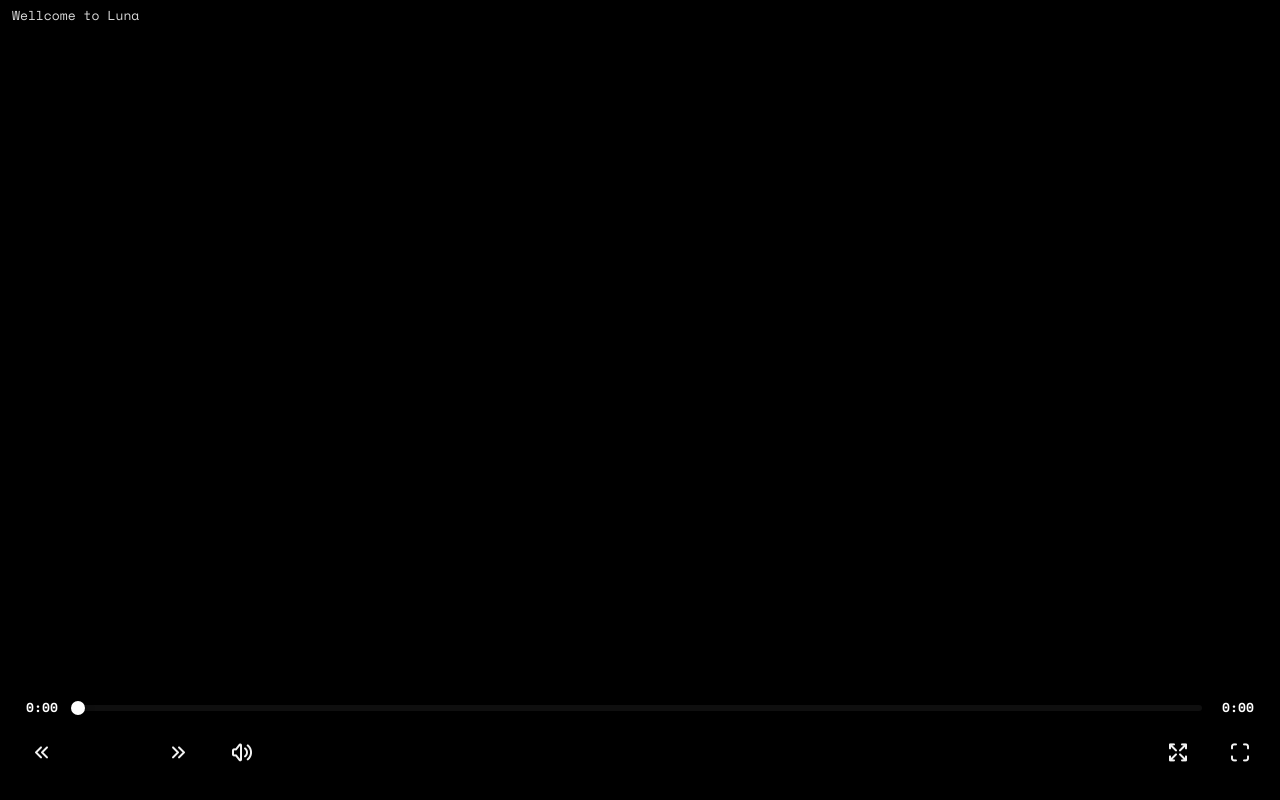
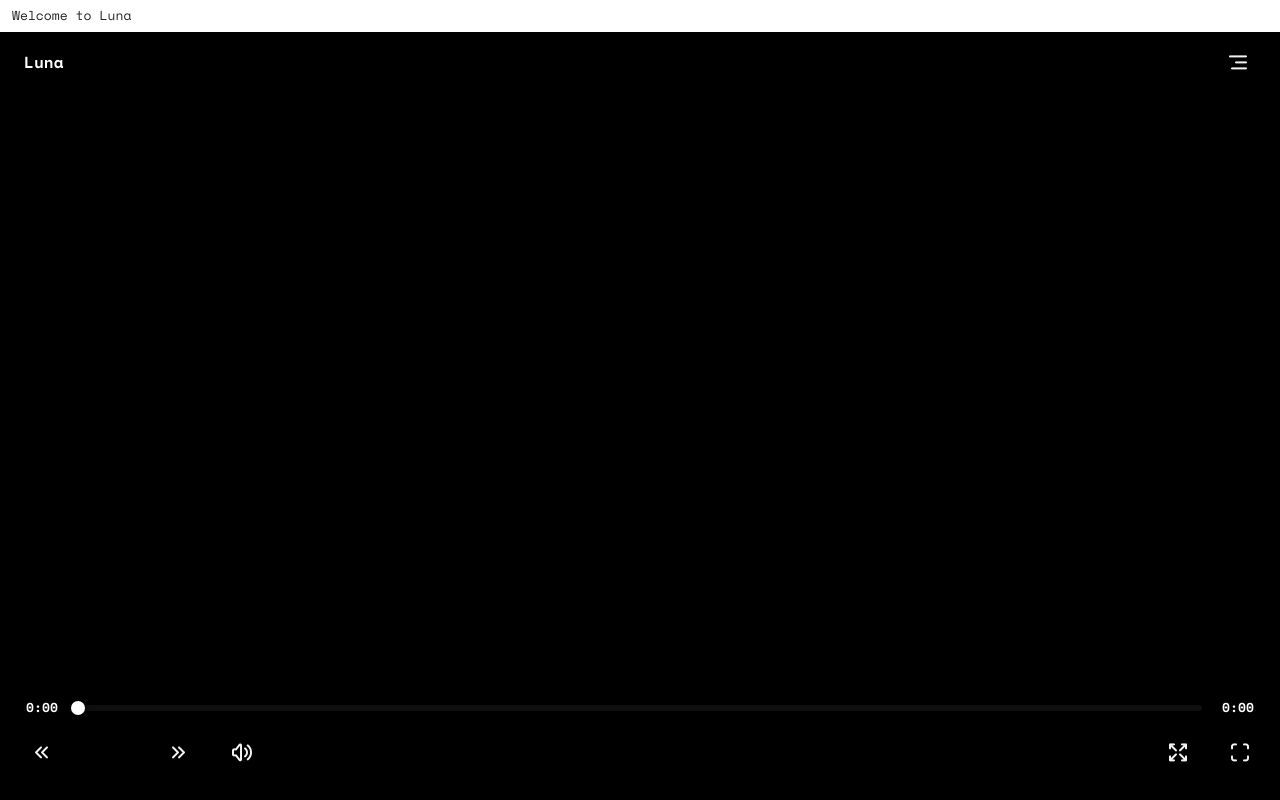
Before and after one commit to kushwahayashh/electron-player, a React (Vite) app: page / in a window 1280 px wide. Built offline with nearby package versions, Linux system fonts and the light colour scheme.

Commit message:
buggy topbar

```diff
--- a/src/components/TitleOverlay.jsx
+++ b/src/components/TitleOverlay.jsx
@@ -9,18 +9,19 @@ const TitleOverlay = () => {
         top: 0,
         left: 0,
         height: 32,
-        width: '50%',
+        width: '100%',
         display: 'flex',
         alignItems: 'center',
         paddingLeft: 12,
-        color: '#fff',
+        color: '#000',
         zIndex: 100,
         pointerEvents: 'auto',
         WebkitAppRegion: 'drag',
-        background: 'linear-gradient(180deg, rgba(0,0,0,0.55) 0%, rgba(0,0,0,0) 100%)'
+        background: 'white',
+        boxShadow: '0 2px 4px rgba(0, 0, 0, 0.1)'
       }}
     >
-      <div className="no-drag app-welcome" style={{ WebkitAppRegion: 'no-drag' }}>Wellcome to Luna</div>
+      <div className="no-drag app-welcome" style={{ WebkitAppRegion: 'no-drag' }}>Welcome to Luna</div>
     </div>
   )
 }
--- a/src/components/TopBar.jsx
+++ b/src/components/TopBar.jsx
@@ -19,11 +19,11 @@ const TopBar = ({ title, onBack, onOpenFile, isVisible }) => {
   return (
     <div className={`topbar drag-region ${isVisible ? '' : 'top-hidden'}`}>
       <div className="top-left">
-        <div className="app-welcome">Wellcome to Luna</div>
+        <div className="app-welcome">Welcome to Luna</div>
         <div className="title" id="title">{title}</div>
       </div>
       <div className="top-right">
-        <button className="control-btn no-drag" id="openFileBtn" title="Open Video File" aria-label="Open video file" onClick={handleOpenFile}>
+        <button className="control-btn no-drag window-control-btn" id="openFileBtn" title="Open Video File" aria-label="Open video file" onClick={handleOpenFile}>
           <i className="ti ti-align-right small-icon"></i>
         </button>
         <input
--- a/src/components/VideoPlayer.jsx
+++ b/src/components/VideoPlayer.jsx
@@ -178,6 +178,52 @@ const VideoPlayer = () => {
 
   return (
     <div className="player" id="player" ref={playerRef}>
+      {/* Video title and open file button below the top bar */}
+      <div style={{
+        position: 'absolute',
+        top: '40px',
+        left: '18px',
+        right: '18px',
+        display: 'flex',
+        justifyContent: 'space-between',
+        alignItems: 'center',
+        zIndex: 10,
+        color: 'white',
+        pointerEvents: 'auto'
+      }}>
+        <div className="title" id="title" style={{ fontSize: '16px', fontWeight: '600' }}>
+          {videoTitle}
+        </div>
+        <button
+          className="control-btn"
+          id="openFileBtn"
+          title="Open Video File"
+          aria-label="Open video file"
+          onClick={() => {
+            const fileInput = document.getElementById('fileInput');
+            if (fileInput) {
+              fileInput.click();
+            }
+          }}
+        >
+          <i className="ti ti-align-right small-icon"></i>
+        </button>
+        <input
+          type="file"
+          id="fileInput"
+          accept=".mp4,.mkv,.avi,.mov,.wmv,.webm,.m4v,.flv,.3gp,video/*"
+          style={{ display: 'none' }}
+          aria-hidden="true"
+          onChange={(e) => {
+            const file = e.target.files[0];
+            if (file) {
+              handleOpenFile(file);
+              // Reset the input value to allow selecting the same file again
+              e.target.value = '';
+            }
+          }}
+        />
+      </div>
       <video
         ref={videoRef}
         className={`w-full max-h-full ${isFitToScreen ? 'object-cover h-full' : 'object-contain h-auto'}`}
--- a/src/styles/index.css
+++ b/src/styles/index.css
@@ -546,3 +546,72 @@ video.object-cover {
 .transition-width-height {
   transition: width var(--transition-smooth), height var(--transition-smooth);
 }
+
+/* Top bar */
+.topbar {
+  position: absolute;
+  left: 0;
+  right: 0;
+  top: 0;
+  height: 32px; /* Match Electron titleBarOverlay height */
+  display: flex;
+  align-items: center;
+  justify-content: space-between;
+  padding: 0 12px;
+  pointer-events: auto;
+  background: white;
+  color: #000;
+  z-index: 10;
+  box-shadow: 0 2px 4px rgba(0, 0, 0, 0.1);
+}
+
+.top-left,
+.top-right {
+  display: flex;
+  align-items: center;
+  gap: 12px;
+  height: 100%;
+}
+
+.app-welcome {
+  font-family: 'Space Mono', monospace;
+  font-size: 13px;
+  opacity: 0.85;
+  margin-right: 12px;
+}
+
+.title {
+  font-weight: 600;
+  font-size: 14px;
+  letter-spacing: 0.1px;
+  transition: var(--transition-fast);
+  margin-left: 6px;
+}
+
+.top-hidden {
+  opacity: 0;
+  transform: translateY(-6px);
+  pointer-events: none;
+}
+
+.window-control-btn {
+  width: 32px;
+  height: 32px;
+  display: flex;
+  align-items: center;
+  justify-content: center;
+  background: none;
+  border: none;
+  color: #000;
+  font-size: 16px;
+  cursor: pointer;
+  -webkit-app-region: no-drag;
+  transition: background-color 0.2s ease;
+  padding: 0;
+  margin: 0;
+  border-radius: 4px;
+}
+
+.window-control-btn:hover {
+  background-color: rgba(0, 0, 0, 0.1);
+}
```
